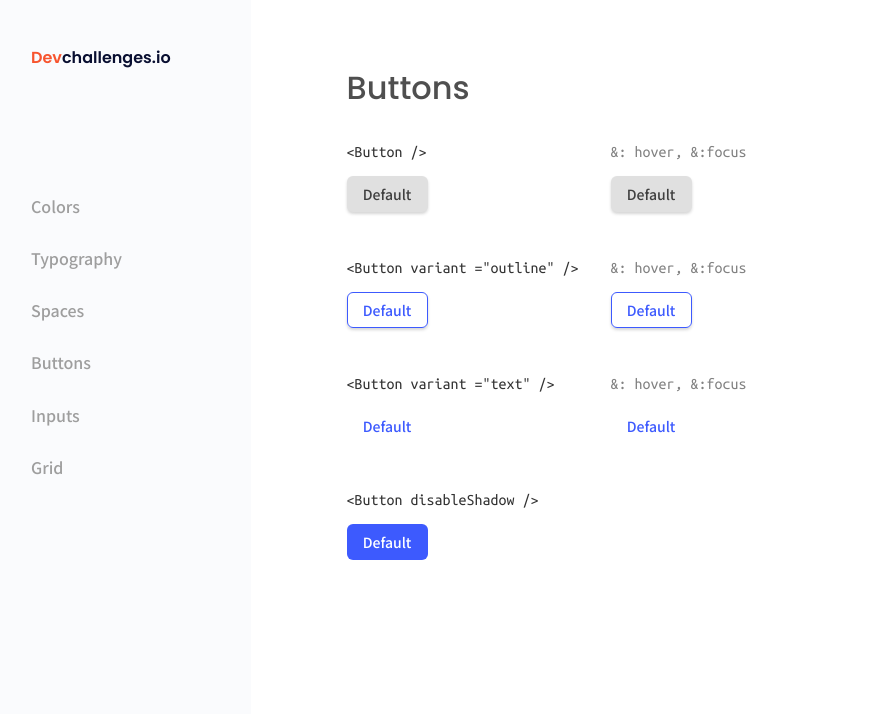
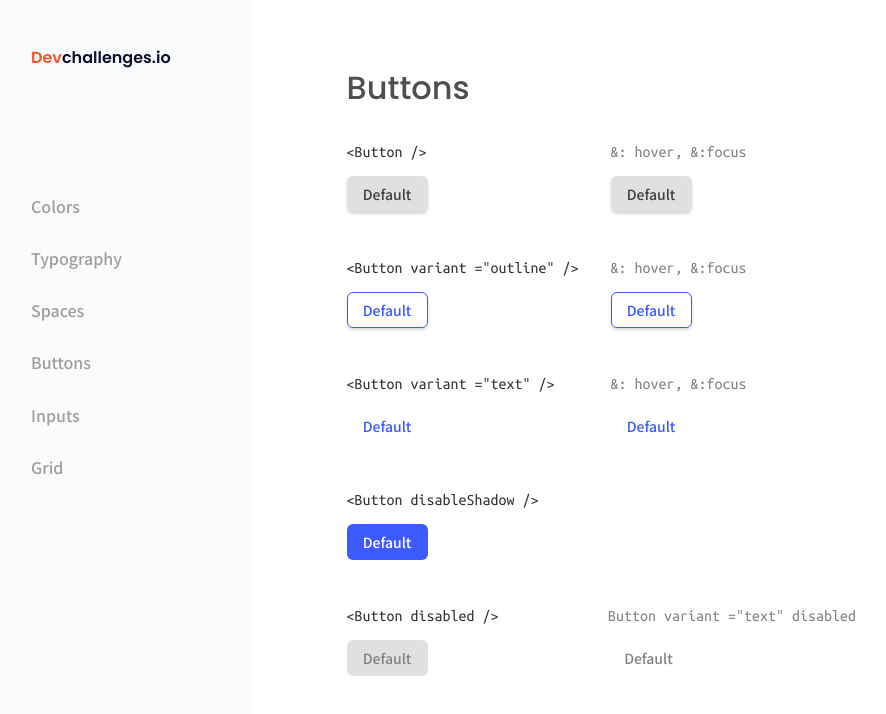
Before and after one commit to FV-Cano/devChallenges, a React (Create React App) app in the folder Front-end/button-component-master/: page / in a window 1280 px wide. Shown: the top 714 px of the page, without its empty margins (17-903 px from the left). Built offline with nearby package versions, Linux system fonts and the light colour scheme.

Commit message:
Button diabled and text disabled

```diff
--- a/Front-end/button-component-master/src/App.css
+++ b/Front-end/button-component-master/src/App.css
@@ -51,3 +51,8 @@
 	justify-content: space-between;
 	gap: 2rem;
 }
+
+.disableButton-alt {
+	position: absolute;
+	left: 625px;
+}
--- a/Front-end/button-component-master/src/App.tsx
+++ b/Front-end/button-component-master/src/App.tsx
@@ -48,6 +48,16 @@ function App() {
 							<Button disableShadow={false} />
 						</div>
 					</div>
+					<div className="group">
+						<div className="disableButton">
+							<p className="name">&lt;Button disabled /&gt;</p>
+							<Button disabled={true} />
+						</div>
+						<div className="disableButton-alt">
+							<p className="alt">Button variant ="text" disabled</p>
+							<Button variant="text" disabled={true} />
+						</div>
+					</div>
 				</div>
 			</div>
 		</div>
--- a/Front-end/button-component-master/src/styles/Button.css
+++ b/Front-end/button-component-master/src/styles/Button.css
@@ -44,6 +44,24 @@
 	box-shadow: none;
 }
 
+/* * DISABLED */
+
+.button.disabled {
+	background-color: #e0e0e0;
+	border: none;
+	color: #828282;
+	box-shadow: none;
+	cursor: not-allowed;
+}
+
+.button.text.disabled {
+	background-color: transparent;
+	border: none;
+	color: #828282;
+	box-shadow: none;
+	cursor: not-allowed;
+}
+
 /* ! || Alt-styles */
 
 /* * DEFAULT-ALT */
```
